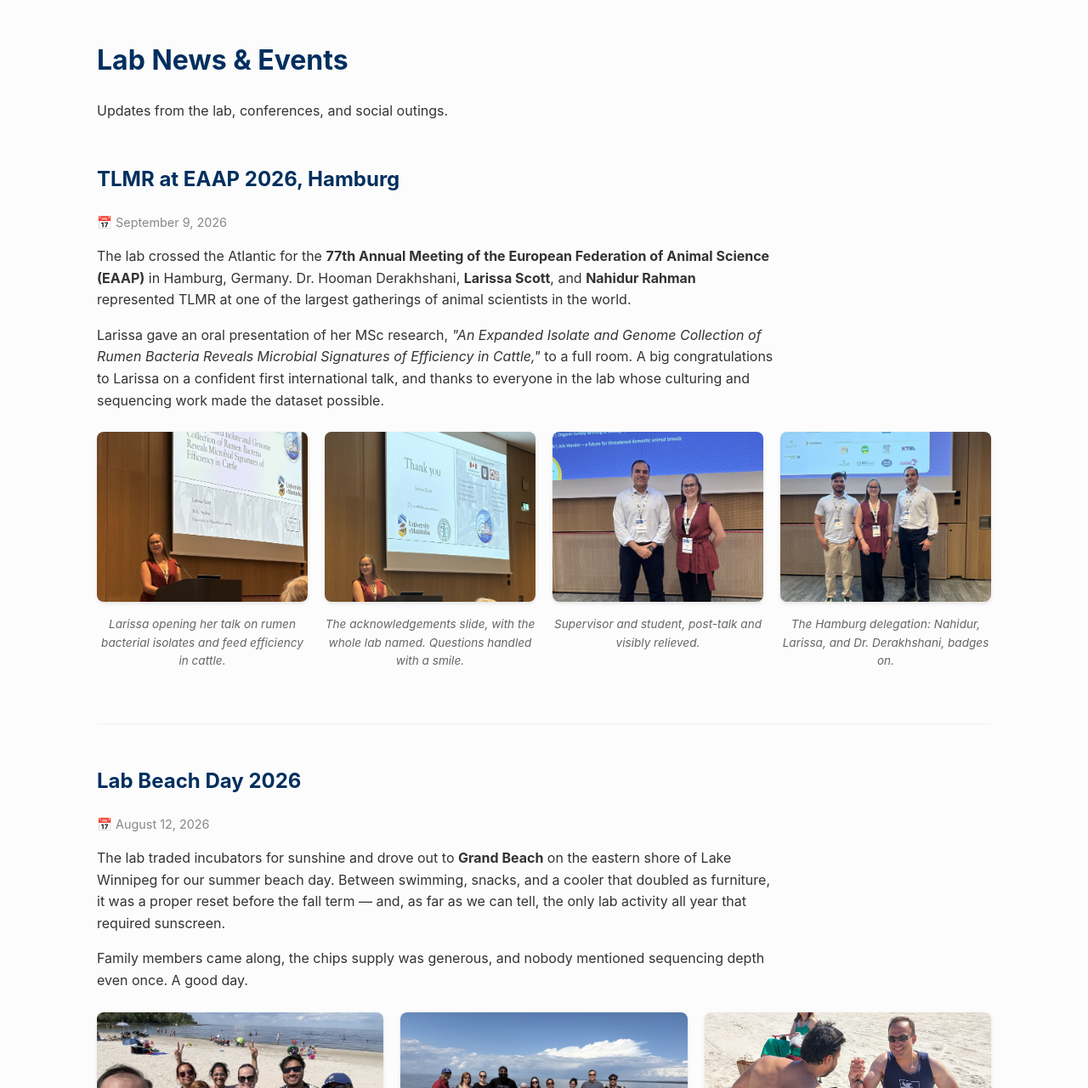
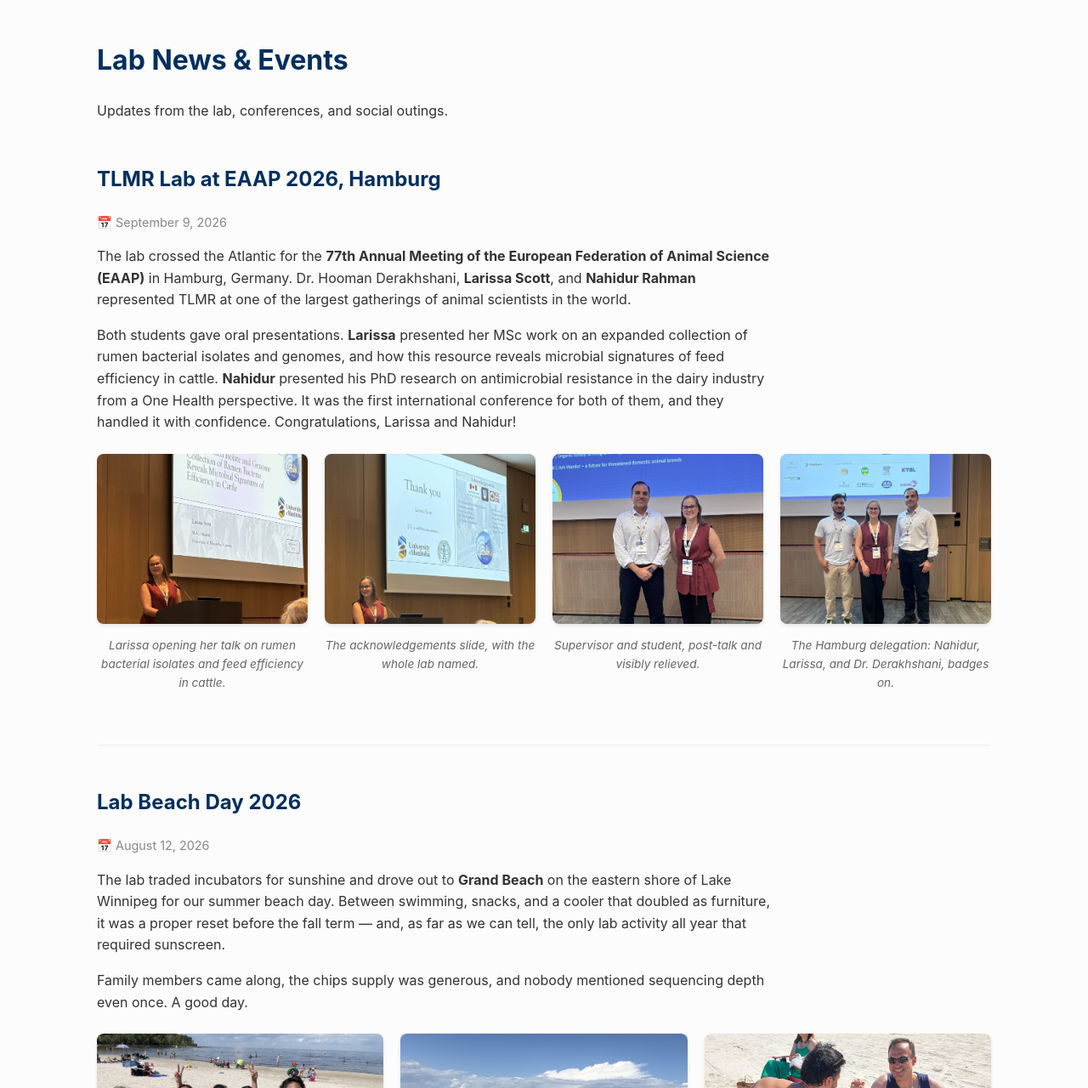
Before and after one commit to TLMicrobiomeLab/tlmicrobiomelab.github.io, a Jekyll site: the page built from events.md, in a window 1280 px wide and 1400 px high, cut to the strip 120-1400 px from the top of the window. Shown: the whole strip at 85% size. Built offline with Jekyll 4.4.1, drawn with Linux system fonts in a browser that asks for light colours.

Commit message:
Revise EAAP 2026 entry: add Nahidur's talk, reword Larissa's

```diff
--- a/events.md
+++ b/events.md
@@ -11,14 +11,14 @@ permalink: /events/
 
 <div style="margin-bottom: 3rem;">
 
-    <h2 style="margin-top: 0; color: #002F5F;">TLMR at EAAP 2026, Hamburg</h2>
+    <h2 style="margin-top: 0; color: #002F5F;">TLMR Lab at EAAP 2026, Hamburg</h2>
     <p style="color: #888; font-size: 0.9rem; margin-bottom: 1rem;">📅 September 9, 2026</p>
 
     <p style="max-width: 800px;">
         The lab crossed the Atlantic for the <strong>77th Annual Meeting of the European Federation of Animal Science (EAAP)</strong> in Hamburg, Germany. Dr. Hooman Derakhshani, <strong>Larissa Scott</strong>, and <strong>Nahidur Rahman</strong> represented TLMR at one of the largest gatherings of animal scientists in the world.
     </p>
     <p style="max-width: 800px;">
-        Larissa gave an oral presentation of her MSc research, <em>"An Expanded Isolate and Genome Collection of Rumen Bacteria Reveals Microbial Signatures of Efficiency in Cattle,"</em> to a full room. A big congratulations to Larissa on a confident first international talk, and thanks to everyone in the lab whose culturing and sequencing work made the dataset possible.
+        Both students gave oral presentations. <strong>Larissa</strong> presented her MSc work on an expanded collection of rumen bacterial isolates and genomes, and how this resource reveals microbial signatures of feed efficiency in cattle. <strong>Nahidur</strong> presented his PhD research on antimicrobial resistance in the dairy industry from a One Health perspective. It was the first international conference for both of them, and they handled it with confidence. Congratulations, Larissa and Nahidur!
     </p>
 
     <div style="display: grid; grid-template-columns: repeat(auto-fit, minmax(220px, 1fr)); gap: 20px; margin-top: 1.5rem;">
@@ -35,7 +35,7 @@ permalink: /events/
             <img src="{{ '/images/eaap2026/eaap-3.jpg' | relative_url }}" alt="Larissa Scott at the podium on her acknowledgements slide"
                  style="width: 100%; height: 200px; object-fit: cover; border-radius: 8px; box-shadow: 0 2px 4px rgba(0,0,0,0.1);">
             <p style="font-size: 0.85rem; color: #666; text-align: center; margin-top: 8px; font-style: italic;">
-                The acknowledgements slide, with the whole lab named. Questions handled with a smile.
+                The acknowledgements slide, with the whole lab named.
             </p>
         </div>
 
```
